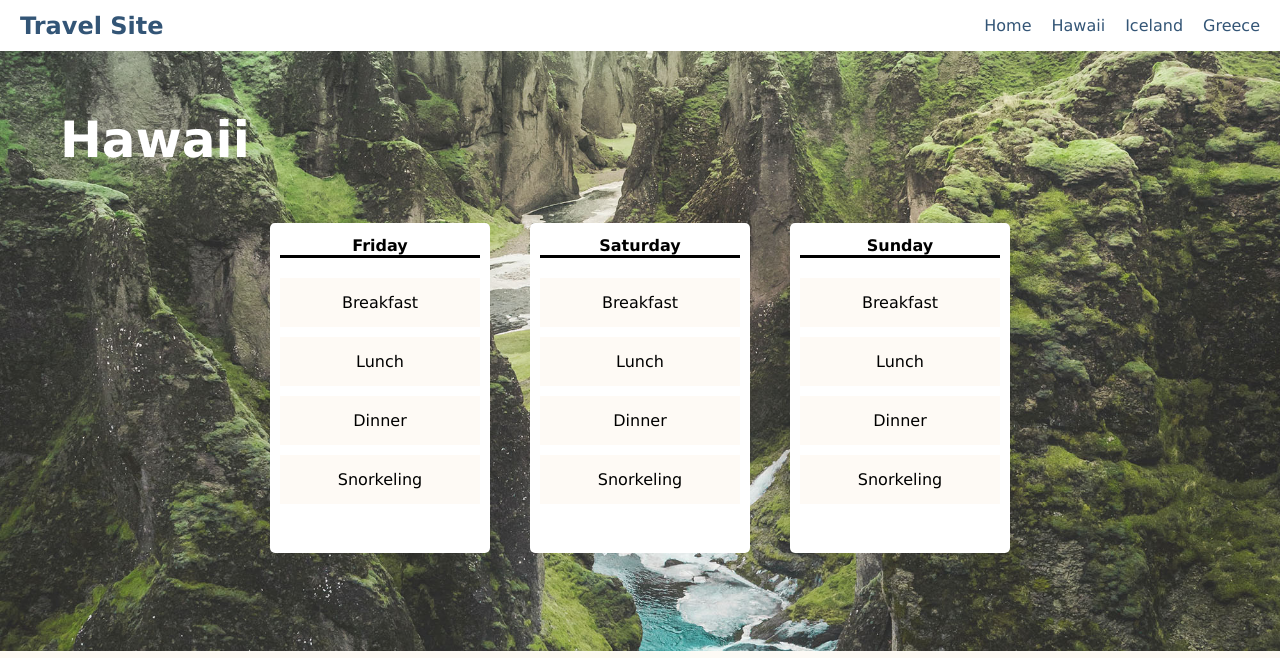
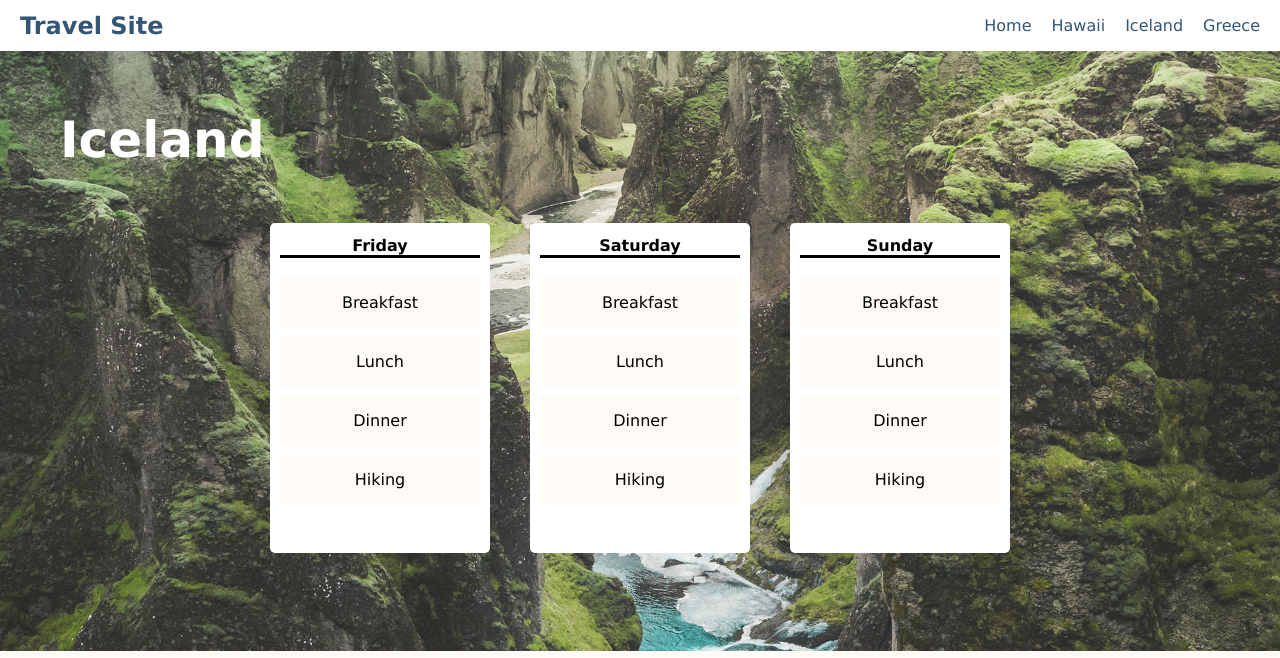
Before and after one commit to orpd0523/Travelsite, a plain HTML site: page pages/iceland.html in a window 1280 px wide. Shown: the top 658 px of the page. Drawn offline with Linux system fonts and the light colour scheme.

Commit message:
clompleted iceland.htlm

```diff
--- a/pages/iceland.html
+++ b/pages/iceland.html
@@ -39,7 +39,7 @@
     <!--Main Body-->
     <main>
       <section class="iceland-image">
-          <h1>Hawaii</h1>
+          <h1>Iceland</h1>
         <div class="itinerary-container">
         <div class="itinerary-card">
             <h2>Friday</h2>
@@ -49,7 +49,7 @@
               <li>Breakfast</li>
               <li>Lunch</li>
               <li>Dinner</li>
-              <li>Snorkeling</li>
+              <li>Hiking</li>
             </ul>
           </div>
         </div>
@@ -60,7 +60,7 @@
             <li>Breakfast</li>
             <li>Lunch</li>
             <li>Dinner</li>
-            <li>Snorkeling</li>
+            <li>Hiking</li>
           </ul>
         </div>
 
@@ -71,7 +71,7 @@
             <li >Breakfast</li>
             <li>Lunch</li>
             <li>Dinner</li>
-            <li >Snorkeling</li>
+            <li>Hiking</li>
           </ul>
         </div>
       </div>
```
